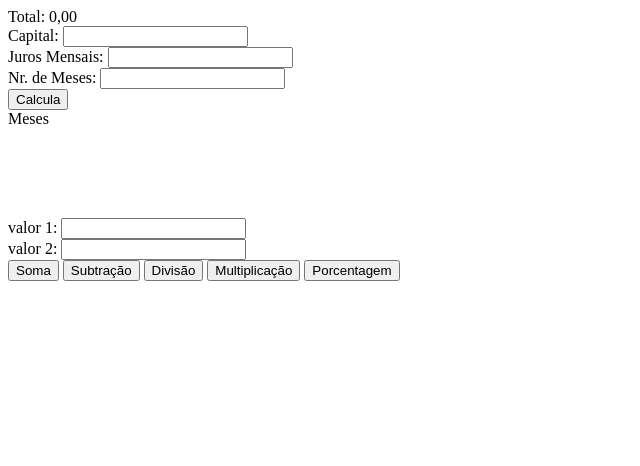
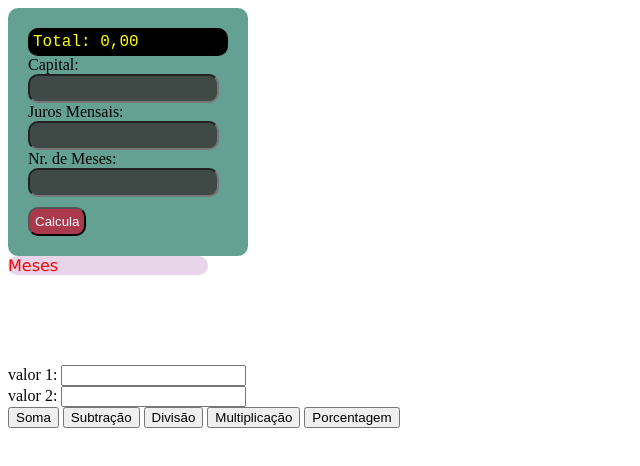
Before and after one commit to jesusmaringa/primeiroc_3t, a plain HTML site: page index.html in a window 1280 px wide. Shown: the whole page, without its empty margins (0-640 px from the left). Drawn offline with Linux system fonts and the light colour scheme.

Commit message:
Update index.html

```diff
--- a/index.html
+++ b/index.html
@@ -7,18 +7,21 @@
    <meta name="viewport" content="width=device-width, initial-scale=1.0">
    <title>Primeiro D</title>
    <script src="estudo.js"></script>
+   <link rel="stylesheet" href="geral.css">
 </head>
 
 <body>
 
    <div id="calculadora">
-      <span id="total">Total: 0,00</span><br>
+      <div id="spTotal">
+         <span id="total">Total: 0,00</span><br>
+      </div>
       Capital: <input id="valor" type="text"> <br>
       Juros Mensais: <input id="juros" type="text"> <br>
       Nr. de Meses: <input id="meses" type="text"> <br>
       <button onclick="total()">Calcula</button>
    </div>
-   <div>
+   <div class="spLista">
       <span id="mes">Meses</span>
    </div>
 
```
